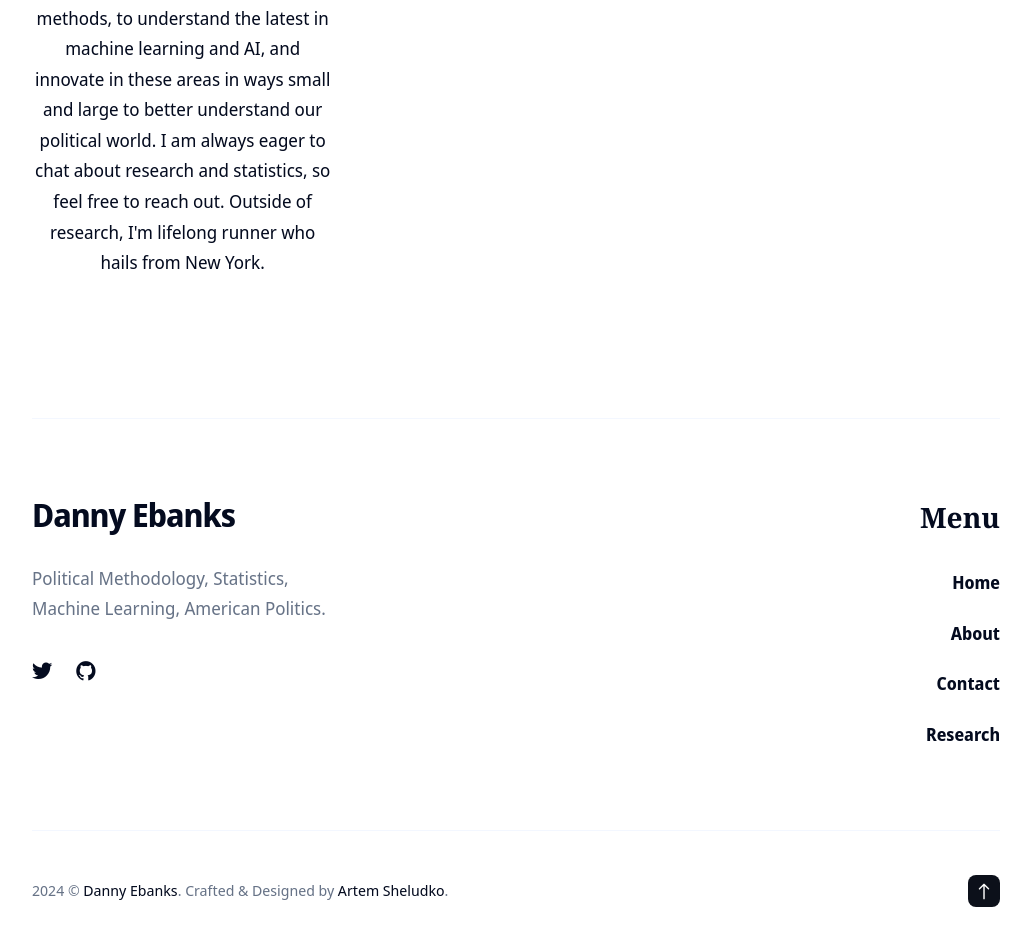
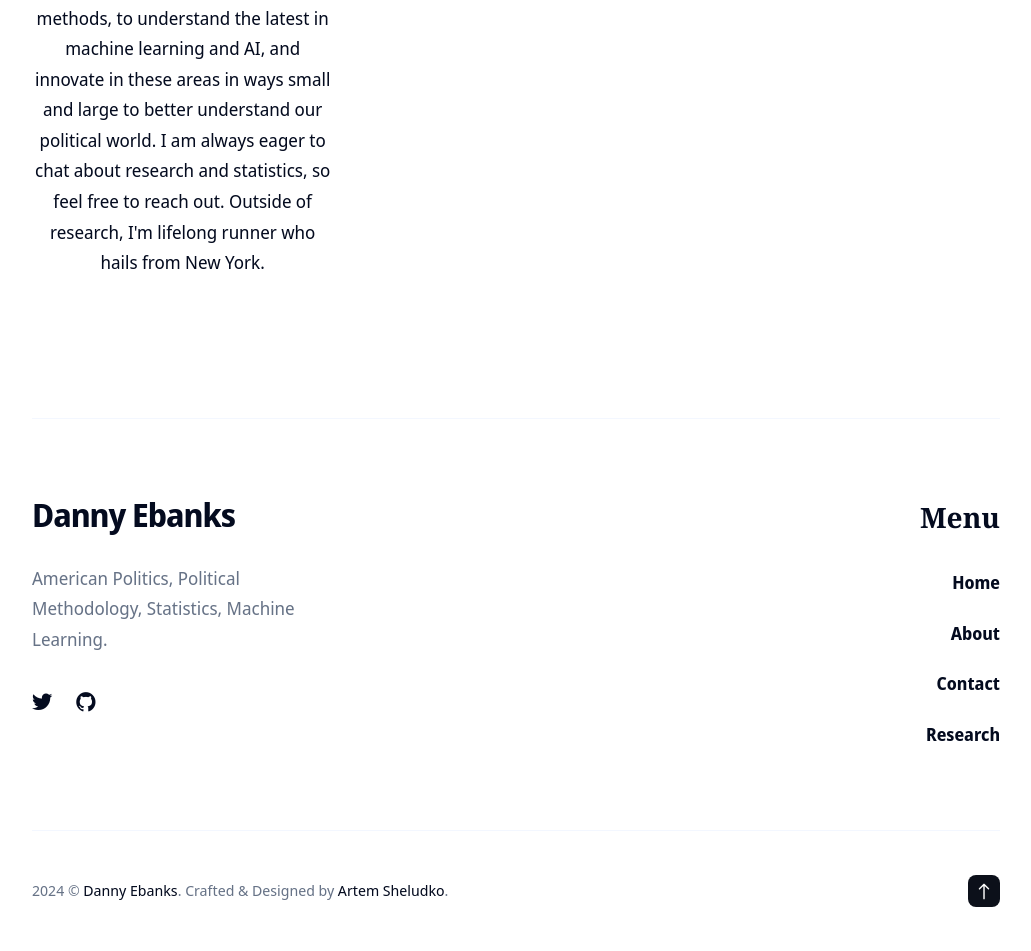
Before and after one commit to danielEbanks/danielEbanks.github.io, a Jekyll site: the page built from _pages/authors.html, in a window 1280 px wide. Shown: the part 1022-1973 px from the top of the page, without its empty margins (124-1155 px from the left). Built offline with Jekyll 4.4.1, drawn with Linux system fonts in a browser that asks for light colours; nearby versions of some CDN libraries.

```diff
--- a/_data/settings.yml
+++ b/_data/settings.yml
@@ -35,7 +35,7 @@ menu__settings:
 hero:
   enable: true
   hero__title: Danny Ebanks
-  hero__description: Political Methodology, Statistics, Machine Learning, American Politics
+  hero__description: American Politics, Political Methodology, Statistics, Machine Learning
   hero__image: '/images/IMG_1634.png' # You can add hero image. For example '/images/06.jpg'
 
 
@@ -50,7 +50,7 @@ author:
 #-------------------------------
 # Blog Section Settings
 blog__settings:
-  enable: true
+  enable: false
   blog__title: Latest Papers
   blog__description:
 
@@ -66,7 +66,7 @@ videos__settings:
 #-------------------------------
 # Tag Section Settings
 tag__settings:
-  enable: true
+  enable: false
   tag: electoral systems # To display the tag section, specify your favorite tag.
 
 
@@ -96,7 +96,7 @@ mailchimp__settings:
 
 #-------------------------------
 # Footer Settings
-footer__description: Political Methodology, Statistics, Machine Learning, American Politics.
+footer__description: American Politics, Political Methodology, Statistics, Machine Learning.
 
 
 
```
